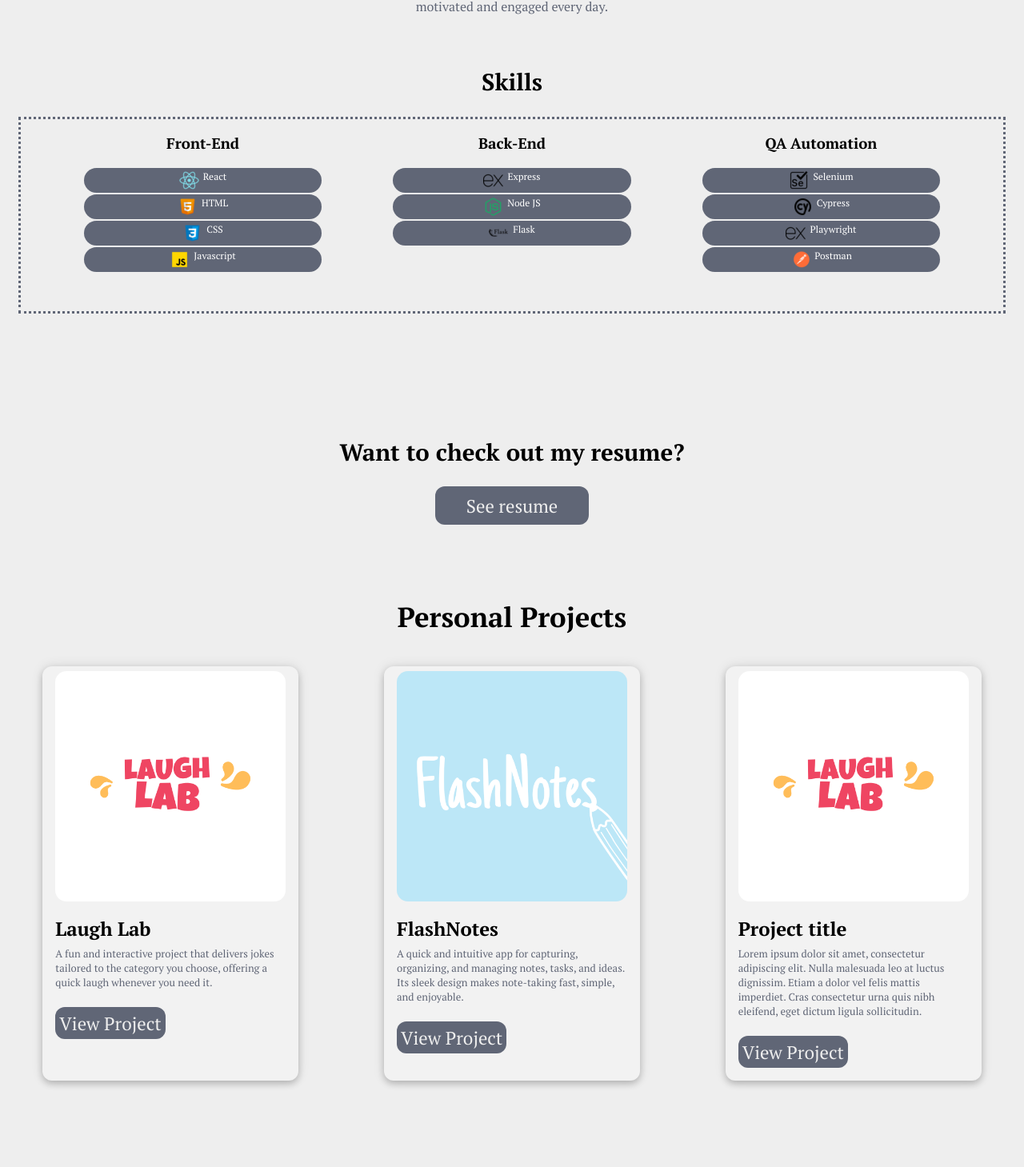
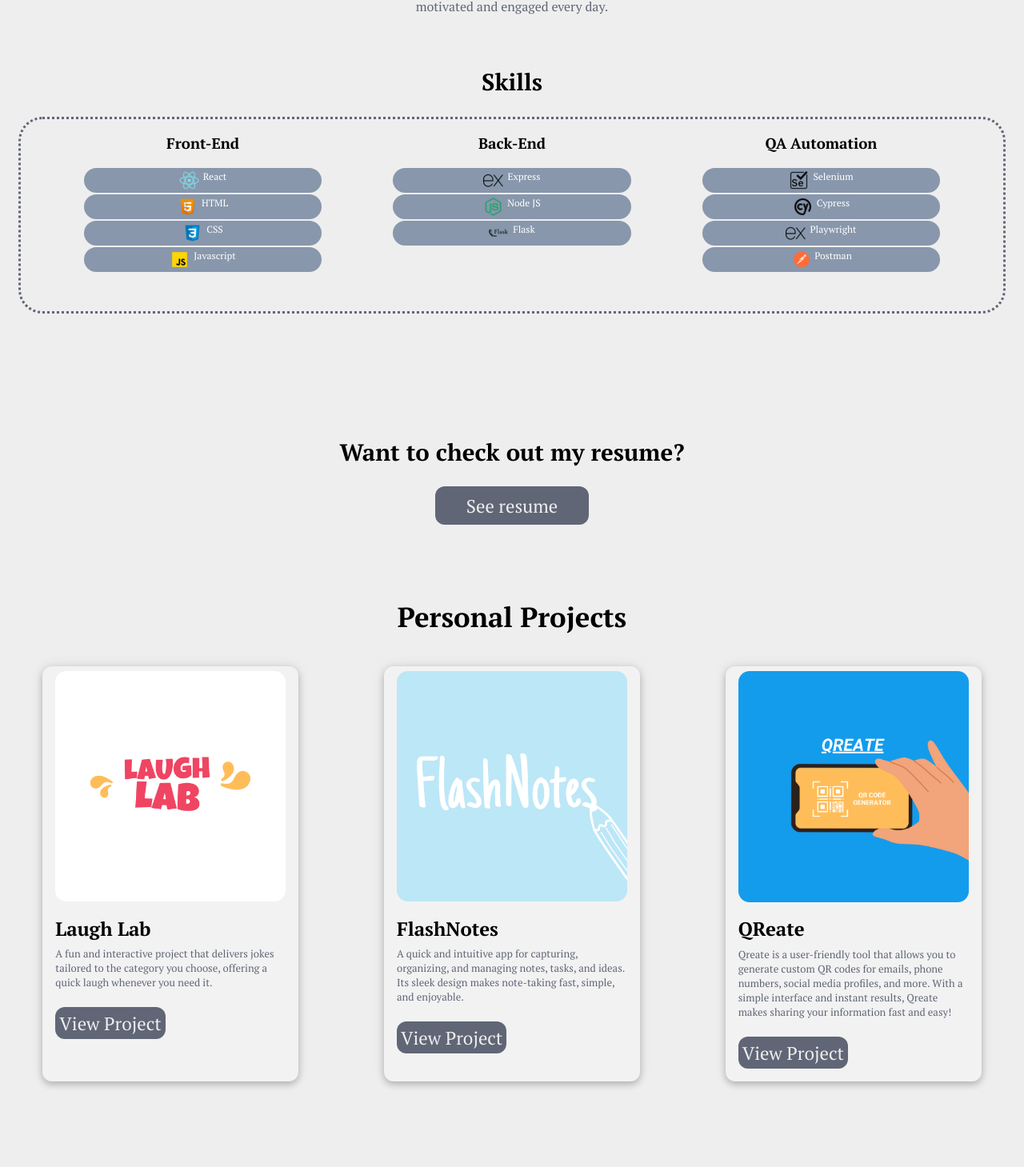
Before and after one commit to Darlin12/Presentation-Page, a React (Vite) app: page / in a window 1280 px wide. Shown: the part 741-2200 px from the top of the page at 80% size. Built offline with nearby package versions, Linux system fonts and the light colour scheme; a web font is replaced by a local one.

Commit message:
last project added.

```diff
--- a/public/data/projects.js
+++ b/public/data/projects.js
@@ -15,9 +15,9 @@ const projects = [
     },
     {
         id: 3,
-        title: "Project title",
-        description:"Lorem ipsum dolor sit amet, consectetur adipiscing elit. Nulla malesuada leo at luctus dignissim. Etiam a dolor vel felis mattis imperdiet. Cras consectetur urna quis nibh eleifend, eget dictum ligula sollicitudin.",
-        imgUrl: "./images/LaughLabLogo.png"
+        title: "QReate",
+        description:"Qreate is a user-friendly tool that allows you to generate custom QR codes for emails, phone numbers, social media profiles, and more. With a simple interface and instant results, Qreate makes sharing your information fast and easy!",
+        imgUrl: "./images/QReate.png"
     }
 ]
 
--- a/public/style/style.css
+++ b/public/style/style.css
@@ -41,6 +41,7 @@ html,body{
     height: 60%;
     display: flex;
     border: dotted #606676 3px;
+    border-radius: 30px;
     justify-content: space-evenly;
     gap: 5px;
 }
@@ -67,7 +68,7 @@ html,body{
     justify-content: center;
     padding-top: 3px;
     padding-bottom: 3px;
-    background-color: #606676;
+    background-color: #8897ac;
     gap: 5px;
     border-radius: 30px;
 }
```
Also changed, not shown: public/images/QReate.png (added).
